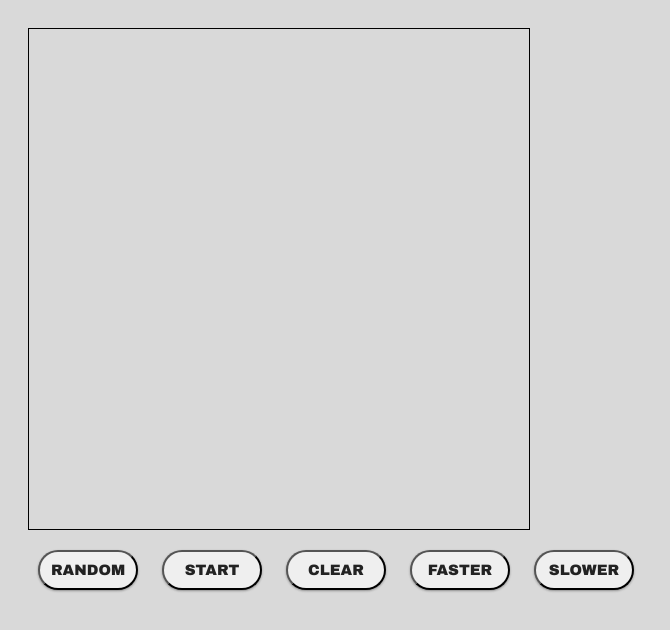
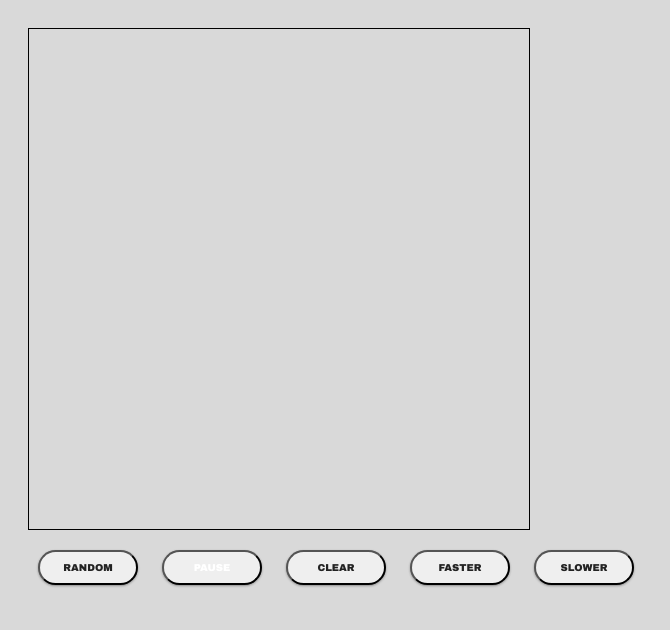
Before and after one commit to Nikira/GameOfLife, a plain HTML site: page index.html in a window 1280 px wide. Both pictures are taken after a click on the button "START". Shown: the whole page, without its empty margins (0-670 px from the left). Drawn offline with Linux system fonts and the light colour scheme.

Commit message:
added a pause button

```diff
--- a/script.js
+++ b/script.js
@@ -14,9 +14,12 @@ var canvas = document.getElementById("myCanvas");
 var ctx = canvas.getContext("2d");
 ctx.scale(gridScale, gridScale);
 ctx.fillStyle = "blue";
-var fps = 2;
+var fps = 10;
+var timeout = 1000;
+var timer;
 // initialize control buttons
 setupControlButtons();
+var playing = false;
 
 
 /* ### Functions ### */
@@ -142,6 +145,8 @@ function setupControlButtons() {
 	// button to slpw down time
 	var fpsDown = document.getElementById("fps_down");
 	fpsDown.onclick = fpsDownButtonHandler;
+
+
 }
 
 function randomButtonHandler(){
@@ -173,33 +178,45 @@ function clearGrid(){
 }
 
 function startButtonHandler(){
+	if (playing) {
+        console.log("Pause the game");
+        playing = false;
+        this.innerHTML = "Continue";
+        clearTimeout(timer);
+    } else {
+        console.log("Continue the game");
+        playing = true;
+        this.innerHTML = "Pause";
+        play();
+    }
+}
+
+// Main function with game step logic
+function play() {
 	console.time("loop");
 	updateGrid();
+
 	// empty canvas before redraw
 	ctx.clearRect(0,0,gridHeight,gridWidth)
 	drawGrid();
 	// measure time it takes for one game tick to complete
 	console.timeEnd("loop");
 	// restrict update rate to set frames per second
-	setTimeout(function() {
-		requestAnimationFrame(startButtonHandler);
-	}, 1000 / fps);
+	if (playing){
+		timer = setTimeout(function() {
+			requestAnimationFrame(play);
+		}, timeout / fps);
+	}
+}
+
+function clearButtonHandler(){
+	clearGrid();
+	clearTimeout(timer);
 }
 
 
-
-function clearButtonHandler(){
-	clearGrid();
-}
-
-function timeStepUp(){
-
-}
-
-function timeStepDown(){
-
-}
-
+/* Exercise 5 */
+// add draw function and pause button
 function handleEvent(oEvent) {
     var canvas = document.getElementById("myCanvas");
 	console.log(`mouse click on canvas screenY: ${oEvent.clientX} screenY: ${oEvent.clientY} `);
@@ -216,17 +233,3 @@ function handleEvent(oEvent) {
 		gameGrid[cellX][cellY] = 1;
 	}
 }
-
-/* Exercise 5
-// get mouse click position and create a living cell
-function getPosition(event){
-	var x = event.x;
-	var y = event.y;
-
-	var canvas = document.getElementById("myCanvas");
-
-	x -= canvas.offsetLeft;
-    y -= canvas.offsetTop;
-
-}
-*/
--- a/style.css
+++ b/style.css
@@ -18,7 +18,7 @@ span {
 #fps_down{
     margin: 10px;
     font-family: "Arial Black", Gadget, sans-serif;
-    font-size: 15px;
+    font-size: 10px;
     padding: 10px;
     text-align: center;
     text-transform: uppercase;
```
Also changed, not shown: index.html (line endings or trailing spaces).
